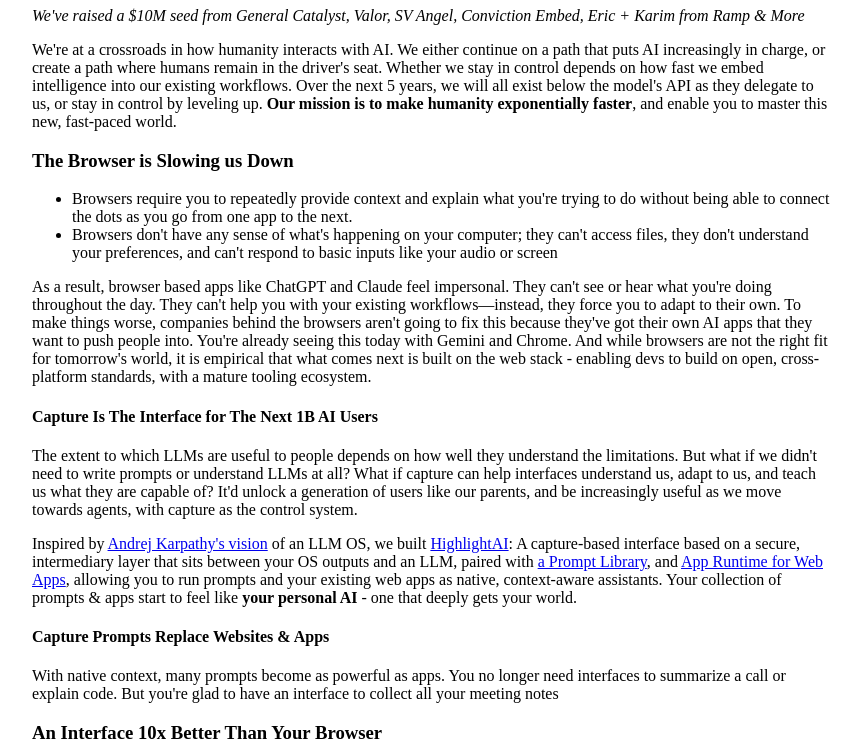
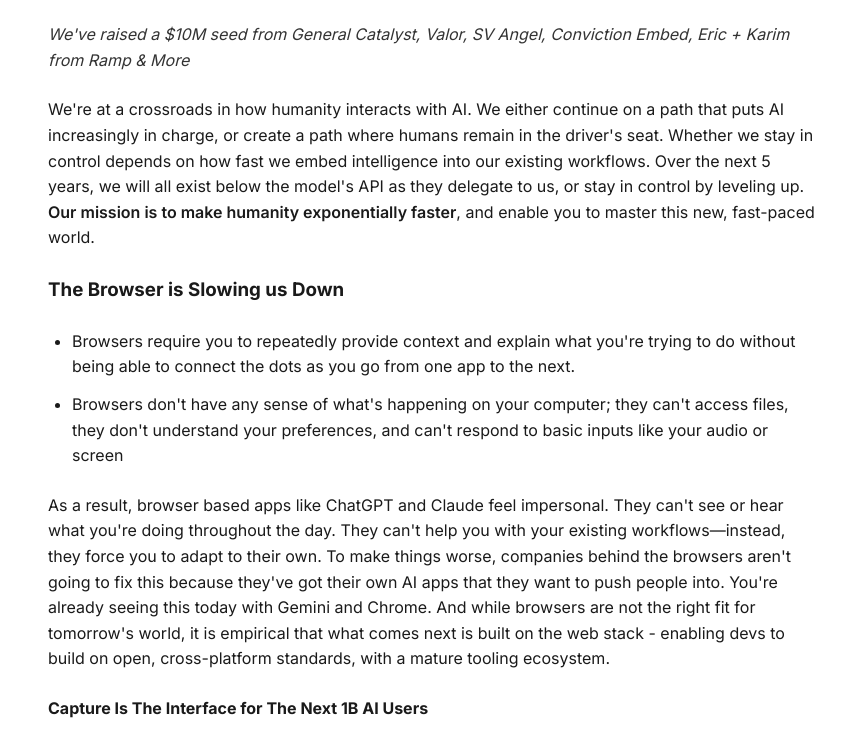
Before and after one commit to PimDeWitte/ei.github.io, a plain HTML site: page index.html in a window 1280 px wide. Shown: the part 93-843 px from the top of the page, without its empty margins (208-1067 px from the left). Drawn offline with Linux system fonts and the light colour scheme.

Commit message:
Update index.html to reference styles.css

```diff
--- a/index.html
+++ b/index.html
@@ -4,15 +4,7 @@
     <meta charset="UTF-8">
     <meta name="viewport" content="width=device-width, initial-scale=1.0">
     <title>Embedded Intelligence Inc</title>
-    <style>
-        body {
-            font-family: Times New Roman, sans-serif;
-            max-width: 800px;
-            margin: 0 auto;
-            padding: 20px;
-            font-size: 12pt;
-        }
-    </style>
+    <link rel="stylesheet" href="styles.css">
 </head>
 <body>
     <div class="container">
```
